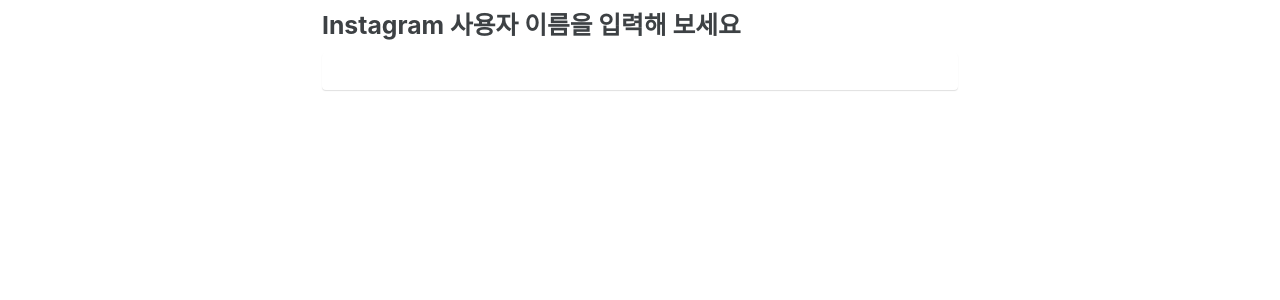
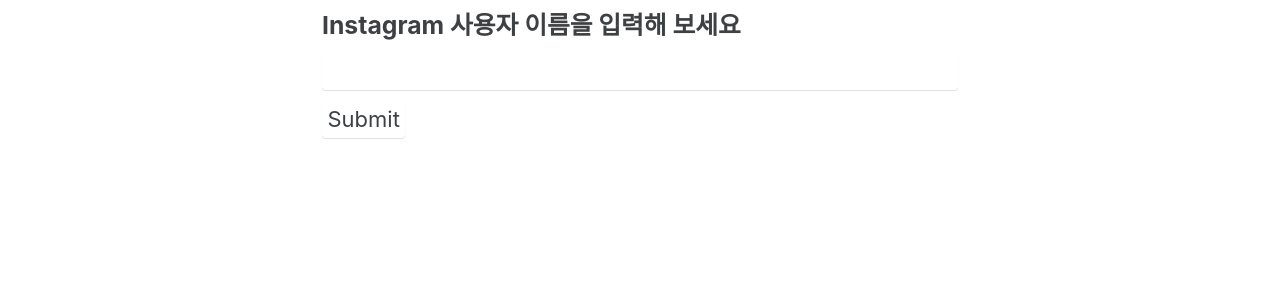
Before and after one commit to NamanAlgo/namanalgo.github.io, a Jekyll site: the page built from index.markdown, in a window 1280 px wide. Shown: the part 150-450 px from the top of the page. Built offline with Jekyll 4.4.1, drawn with Linux system fonts in a browser that asks for light colours; cached includes are drawn as plain includes; the list of posts is cut into pages by our own code.

Commit message:
Update home.html

```diff
--- a/_layouts/home.html
+++ b/_layouts/home.html
@@ -5,7 +5,7 @@ layout: archive
 <div class="insta_user_input">
   <h3>Instagram 사용자 이름을 입력해 보세요</h3>
   <input type="text">
-
+  <input type="submit">
 </div>
 
 <!--
```
